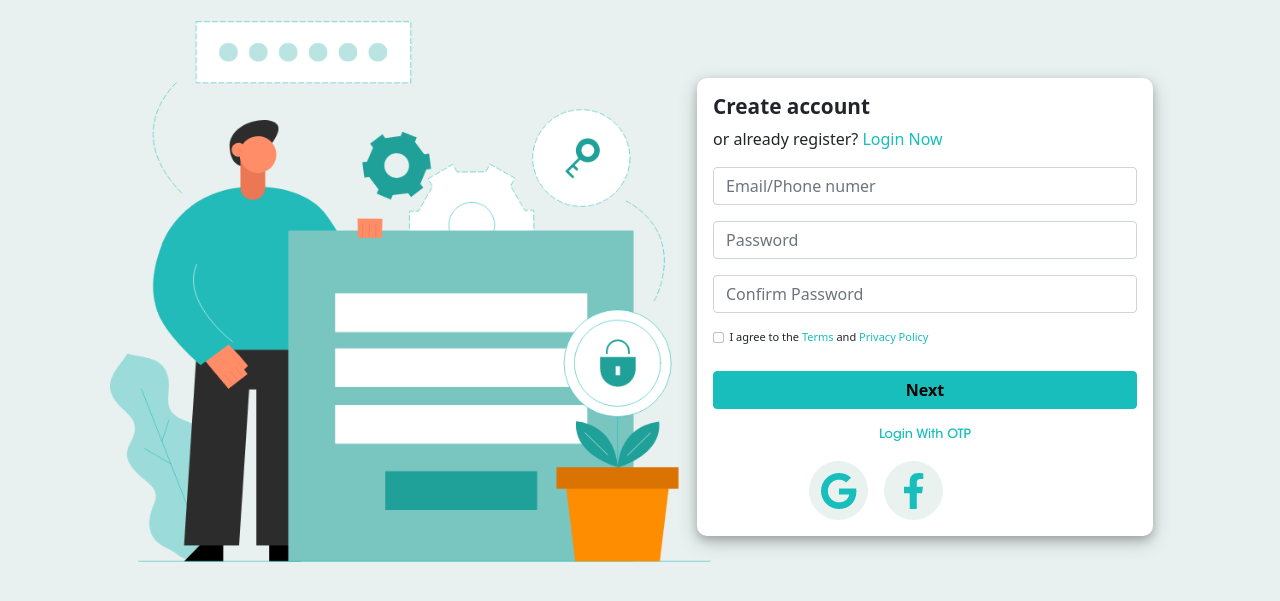
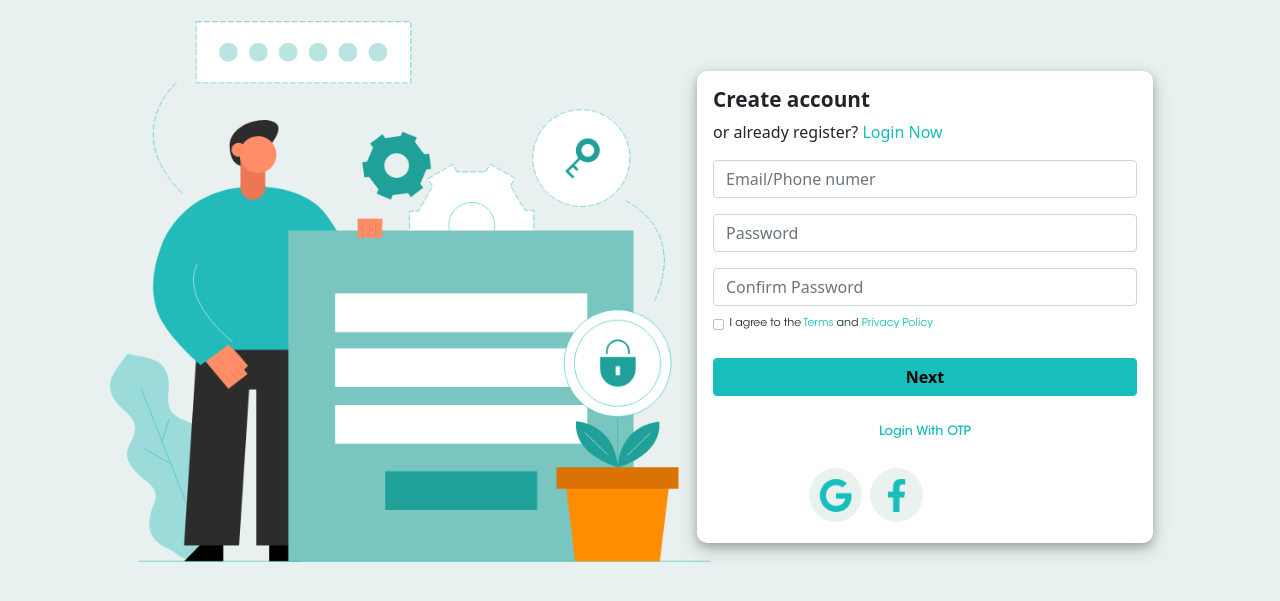
Before and after one commit to krmukesh1/EE_Login, a plain HTML site: page index1.html in a window 1280 px wide. Shown: the part 181-782 px from the top of the page. Drawn offline with nearby package versions, Linux system fonts and the light colour scheme.

Commit message:
added codes

```diff
--- a/index1.html
+++ b/index1.html
@@ -83,7 +83,7 @@
               </div>
               <div class="d-flex flex-row imgz">
                 <img id="group1" src="Images/Group 101.png" />
-                <img src="Images/Group 102.png" />
+                <img id="group2" src="Images/Group 102.png" />
               </div>
             </form>
           </div>
--- a/style1.css
+++ b/style1.css
@@ -108,7 +108,9 @@ a {
   text-decoration: none !important;
 }
 div#agree {
+  margin-top: 10px;
   font-size: 11px;
+  font-family: "stdbook-font";
 }
 .d-flex.flex-row a {
   color: none !important;
@@ -118,6 +120,7 @@ div#agree {
   text-align: center;
   font-family: "stdmedium-font";
   font-size: 13px;
+  padding: 10px 0;
 }
 .primary a {
   color: #17beba !important;
@@ -125,12 +128,18 @@ div#agree {
   font-size: 0.8rem;
 }
 .d-flex.flex-row.imgz {
-  margin-left: 6rem;
+  margin-left: 7rem;
   width: 20%;
 }
 
 #group1 {
-  margin-right: 1rem;
+  margin-right: 0.5rem;
+  width: 90%;
+  height: 90%;
+}
+#group2 {
+  width: 90%;
+  height: 90%;
 }
 /* mobile Responsive */
 @media only screen and (min-device-width: 320px) and (max-device-width: 480px) and (-webkit-min-device-pixel-ratio: 2) {
@@ -264,7 +273,7 @@ div#agree {
     font-size: 1rem;
   }
   .d-flex.flex-row.imgz {
-    margin-left: 7rem;
+    margin-left: 8rem;
     width: 20%;
   }
 }
--- a/style3.css
+++ b/style3.css
@@ -118,7 +118,9 @@ a.btn.btn-primary {
 }
 
 div#agree {
+  margin-top: 10px;
   font-size: 11px;
+  font-family: "stdbook-font";
 }
 .d-flex.flex-row a {
   color: none !important;
```
